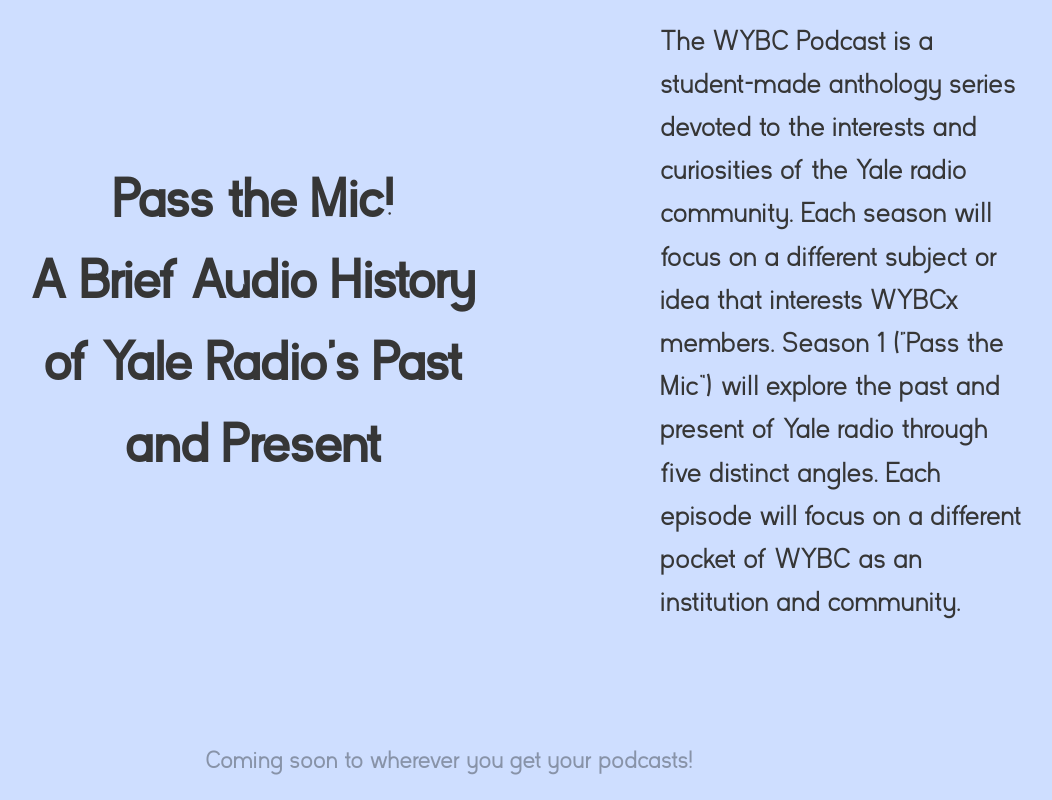
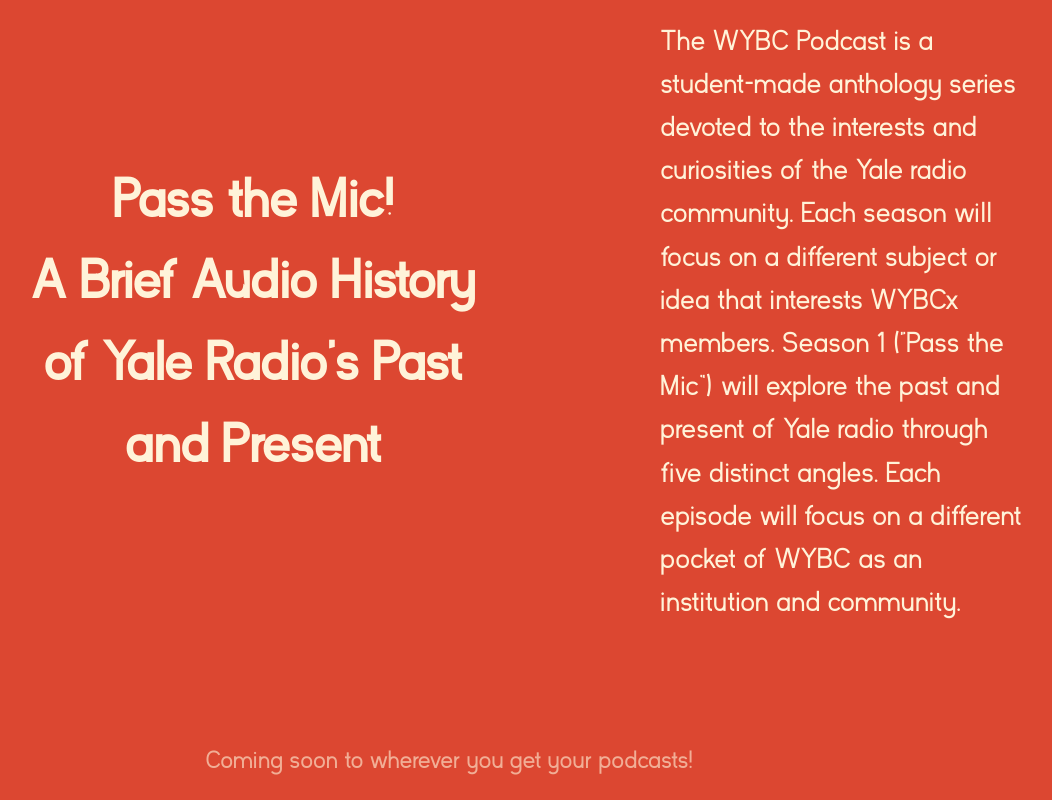
Before and after one commit to maxyuan6717/wybc-podcast, a React (Create React App) app: page / in a window 1280 px wide. Shown: the part 878-1678 px from the top of the page, without its empty margins (191-1243 px from the left). Built offline with nearby package versions, Linux system fonts and the light colour scheme; a web font is replaced by a local one.

Commit message:
Update colors

```diff
--- a/src/components/Footer.js
+++ b/src/components/Footer.js
@@ -5,7 +5,8 @@
 const StyledText = styled.div`
   font-size: 25px;
   margin: 20px;
-  opacity: 40%;
+  opacity: 60%;
+  text-align: center;
 `;
 
 const Footer = () => {
--- a/src/components/Navbar.js
+++ b/src/components/Navbar.js
@@ -11,11 +11,11 @@
   margin-right: 20px;
   font-size: 20px;
 
-  color: #636363;
+  color: #fff3d9;
   transition: color 0.1s;
 
   &:hover {
-    color: #363636;
+    color: #ffe9ba;
     text-decoration: none;
   }
 `;
--- a/src/index.css
+++ b/src/index.css
@@ -12,7 +12,9 @@
 
   -webkit-font-smoothing: antialiased;
   -moz-osx-font-smoothing: grayscale;
-  background-color: #cedeff !important;
+  /* background-color: #cedeff !important; */
+  background-color: #dc4731 !important;
+  color: #fff3d9 !important;
 }
 
 code {
--- a/src/pages/Info.js
+++ b/src/pages/Info.js
@@ -7,7 +7,6 @@
   min-height: 100vh;
   min-width: 100vw;
   padding: 20px 4vw;
-  color: #363636 !important;
 `;
 
 const StyledTitle = styled.div`
--- a/src/pages/Landing.js
+++ b/src/pages/Landing.js
@@ -9,11 +9,11 @@
 `;
 
 const StyledTitle = styled.div`
-  color: #b4ceff;
-  text-shadow: -0.0075em 0.0075em 0 #e6f3ff, 0.005em 0.005em 0 #80b0ff,
-    0.01em 0.01em 0 #85b3ff, 0.015em 0.015em #87b4ff, 0.02em 0.02em 0 #8cb6ff,
-    0.025em 0.025em 0 #90b9ff, 0.03em 0.03em 0 #95bbff,
-    0.035em 0.035em 0 #99beff;
+  color: #e3837a;
+  text-shadow: -0.0075em 0.0075em 0 #c73030, 0.005em 0.005em 0 #eebbb8,
+    0.01em 0.01em 0 #f0c3c0, 0.015em 0.015em #f2cbc8, 0.02em 0.02em 0 #f3d2d0,
+    0.025em 0.025em 0 #f5d9d7, 0.03em 0.03em 0 #f7e0de,
+    0.035em 0.035em 0 #f8e6e5;
 
   font-family: tomarik-display-line, sans-serif;
   font-weight: 400;
@@ -23,7 +23,7 @@
 `;
 
 const StyledSubTitle = styled.div`
-  color: #80b0ff;
+  color: #eebbb8;
 
   font-size: calc(1em + 1vw);
   font-family: tomarik-display-line, sans-serif;
@@ -47,3 +47,9 @@
 };
 
 export default Landing;
+
+// color: #b4ceff;
+// text-shadow: -0.0075em 0.0075em 0 #e6f3ff, 0.005em 0.005em 0 #80b0ff,
+//   0.01em 0.01em 0 #85b3ff, 0.015em 0.015em #87b4ff, 0.02em 0.02em 0 #8cb6ff,
+//   0.025em 0.025em 0 #90b9ff, 0.03em 0.03em 0 #95bbff,
+//   0.035em 0.035em 0 #99beff;
```
